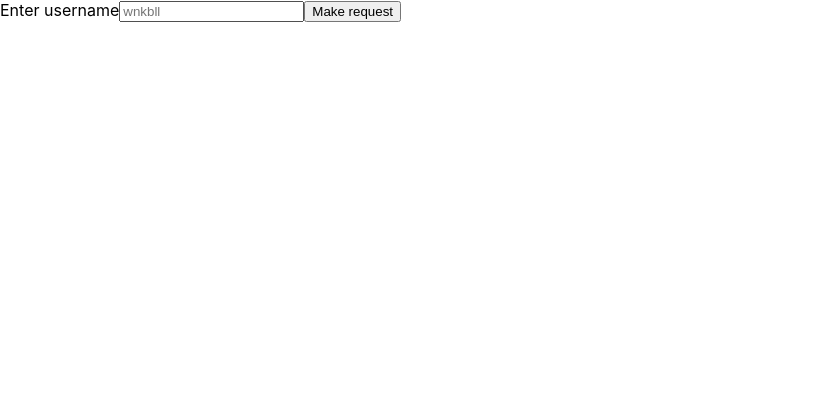
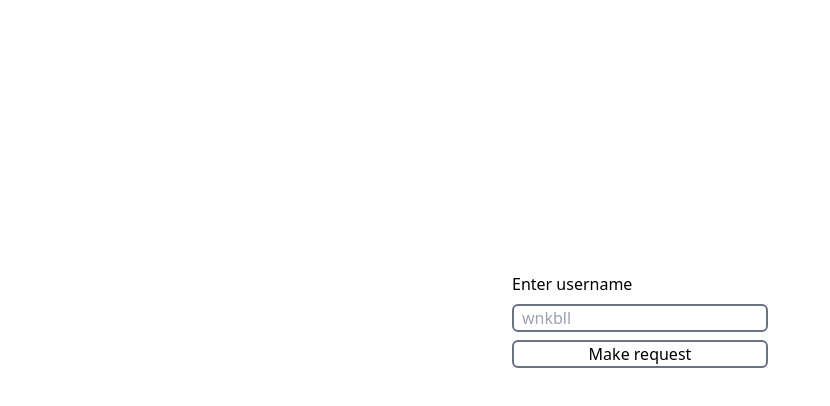
Before and after one commit to wnkbll/github-explorer, a React (Create React App) app: page / in a window 1280 px wide. Shown: the top 406 px of the page, without its empty margins (0-830 px from the left). Built offline with nearby package versions, Linux system fonts and the light colour scheme.

Commit message:
Tailwind init

```diff
--- a/package.json
+++ b/package.json
@@ -6,6 +6,7 @@
     "@testing-library/jest-dom": "^5.16.5",
     "@testing-library/react": "^13.4.0",
     "@testing-library/user-event": "^13.5.0",
+    "axios": "^1.4.0",
     "react": "^18.2.0",
     "react-dom": "^18.2.0",
     "react-scripts": "5.0.1",
@@ -34,5 +35,8 @@
       "last 1 firefox version",
       "last 1 safari version"
     ]
+  },
+  "devDependencies": {
+    "tailwindcss": "^3.3.2"
   }
 }
--- a/src/styles/index.css
+++ b/src/styles/index.css
@@ -1,13 +1,9 @@
-body {
-  margin: 0;
-  font-family: -apple-system, BlinkMacSystemFont, 'Segoe UI', 'Roboto', 'Oxygen',
-    'Ubuntu', 'Cantarell', 'Fira Sans', 'Droid Sans', 'Helvetica Neue',
-    sans-serif;
-  -webkit-font-smoothing: antialiased;
-  -moz-osx-font-smoothing: grayscale;
+@tailwind base;
+@tailwind components;
+@tailwind utilities;
+
+* {
+	margin: 0;
+	padding: 0;
+	box-sizing: border-box;
 }
-
-code {
-  font-family: source-code-pro, Menlo, Monaco, Consolas, 'Courier New',
-    monospace;
-}
--- /dev/null
+++ b/tailwind.config.js
@@ -0,0 +1,10 @@
+/** @type {import('tailwindcss').Config} */
+module.exports = {
+	content: [
+		"./src/**/*.{js,jsx,ts,tsx}",
+	],
+	theme: {
+		extend: {},
+	},
+	plugins: [],
+};
```
Also changed, not shown: 1 other file (tests, documents, lock files or other folders).
